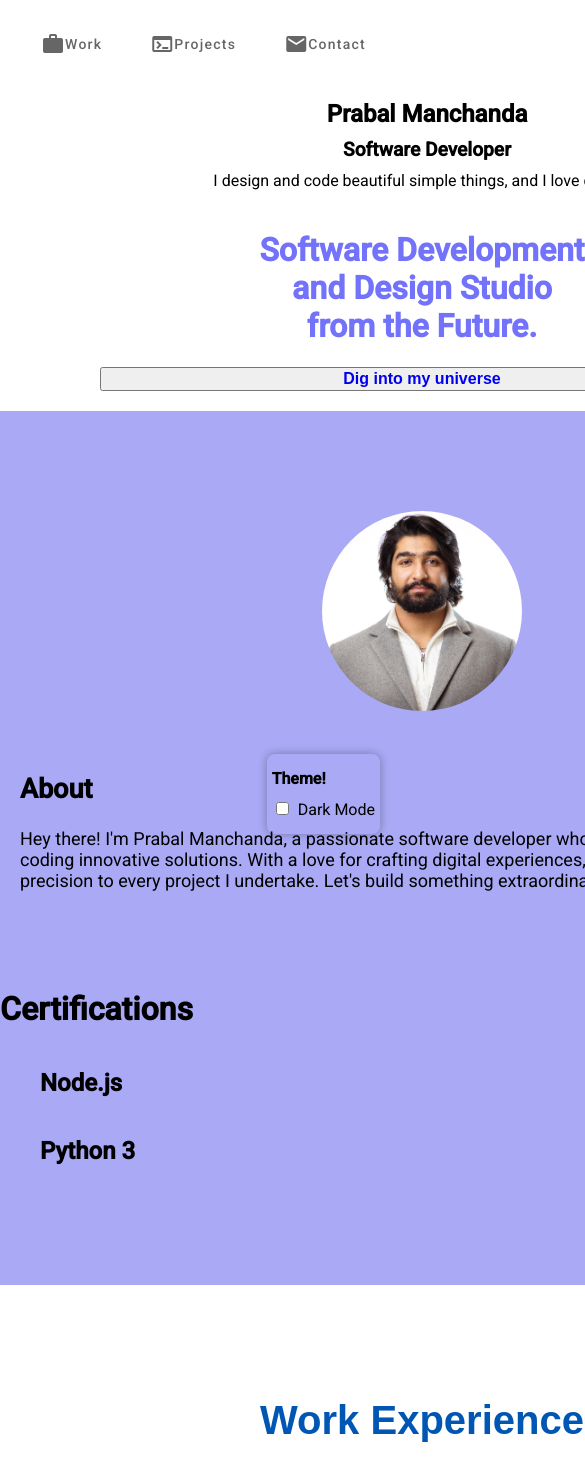
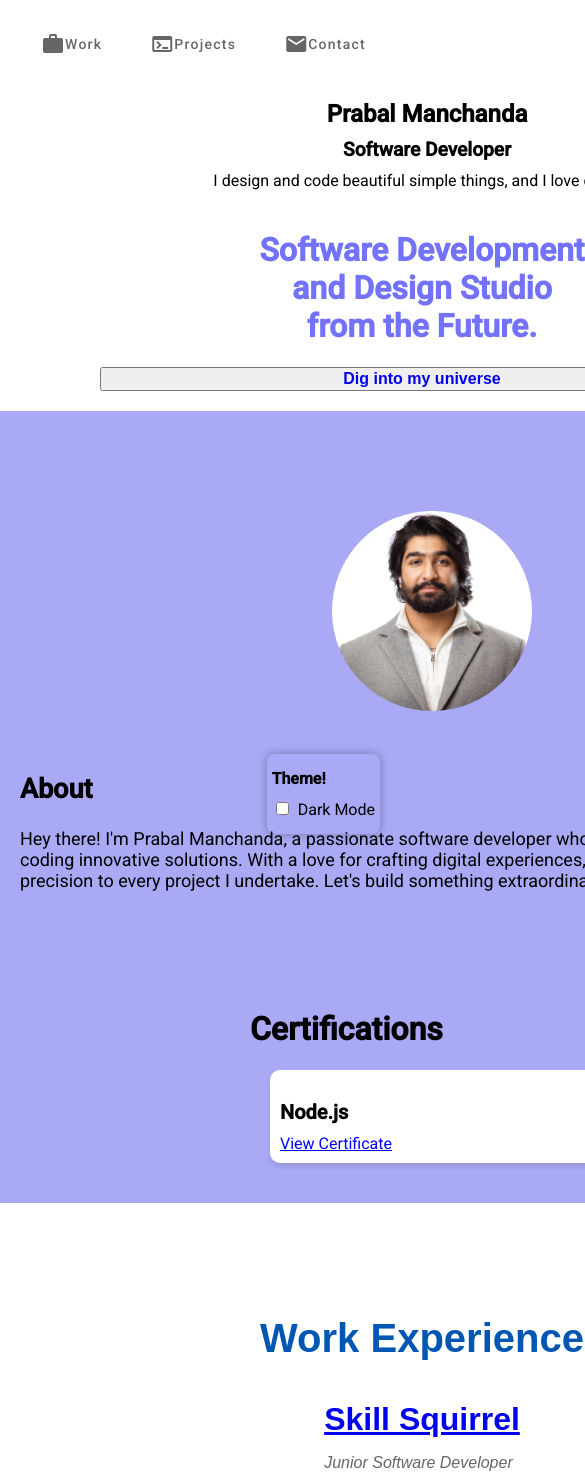
Before and after one commit to Prabal31/My-Portfolio, an Angular app: page / in a window 390 px wide. Shown: the top 1482 px of the page, 585 px wide, since content can reach past the window. Built offline with nearby package versions, Linux system fonts and the light colour scheme.

Commit message:
chore: Update menu-about component CSS for responsive design and add certifications section

```diff
--- a/src/app/Menu/menu-about/menu-about.component.css
+++ b/src/app/Menu/menu-about/menu-about.component.css
@@ -26,6 +26,7 @@
 
 .about-me-photo img {
     margin-right: 90px;
+    margin-left: 20px;
     width: 400px; /* Adjust the size of the image */
     height: 400px; /* Adjust the size of the image */
     border-radius: 50%; /* Make the image circular */
@@ -41,10 +42,8 @@
 
 /* Certifications section */
 .certifications-container {
-    width: 100%;
-    padding: 20px 20px 100px 20px;
+    padding: 40px;
     background-color: rgb(169, 169, 245);
-    text-align: left;
     margin-top: 20px; /* Space between About and Certifications sections */
 }
 
@@ -54,19 +53,37 @@
 
 .certifications-content {
     display: flex;
-    flex-wrap: wrap;
-    justify-content: flex-start; /* Align items to the start */
     gap: 20px;
     padding-left: 40px; /* Align certificates with header */
 }
 
 .certificate {
-    text-align: center;
+    display: flex;
+    align-items: center;
+    background-color: white;
+    border-radius: 10px;
+    padding: 10px;
+    box-shadow: 0 4px 5px rgba(0, 0, 0, 0.1);
+    min-width: 250px;
+    margin-right: 20px;
+}
+
+.certificate-details {
+    flex: 1;
 }
 
 .certificate h3 {
     font-size: 20px;
     margin-bottom: 10px;
+}
+
+.certificate p {
+    margin: 0;
+}
+
+.certificate a {
+    color: blue;
+    text-decoration: underline;
 }
 
 /* Responsive Design */
@@ -103,6 +120,12 @@
     .certifications-content {
         padding-left: 20px; /* Adjust padding for mobile */
     }
+
+    .certificate {
+        flex-direction: column;
+        align-items: flex-start;
+        min-width: 100%;
+    }
 }
 
 @media only screen and (min-width: 601px) and (max-width: 1200px) {
--- a/src/app/Menu/menu-about/menu-about.component.html
+++ b/src/app/Menu/menu-about/menu-about.component.html
@@ -10,8 +10,13 @@
     </div>
     <div class="certifications-container">
         <h1 id="certifications-h2">Certifications</h1>
-        <div class="certifications-content" *ngFor="let certificate of certificate">
-            <h2>{{certificate.Name}}</h2>
+        <div class="certifications-content">
+            <div class="certificate" *ngFor="let certificate of certificate">
+                <div class="certificate-details">
+                    <h3>{{certificate.Name}}</h3>
+                    <a href="{{certificate.pdf}}" target="_blank">View Certificate</a>
+                </div>
+            </div>
         </div>
     </div>
 </div>
--- a/src/app/MyInfo.ts
+++ b/src/app/MyInfo.ts
@@ -33,5 +33,5 @@ export interface Experience{
 
 export interface Certificate{
     Name: string;
-    img: string;
+    pdf: string;
 }
--- a/src/assets/data/Content.json
+++ b/src/assets/data/Content.json
@@ -18,11 +18,11 @@
   "Certificate":[
     {
     "Name": "Node.js",
-    "img": "./assets/images/Node_certificate.pdf"
+    "pdf": "./assets/images/Node_certificate.pdf"
     },
     {
     "Name": "Python 3",
-    "img": "./assets/images/Python(beginner)_certificate.pdf"
+    "pdf": "./assets/images/Python(beginner)_certificate.pdf"
     }
   ]
 }
```
